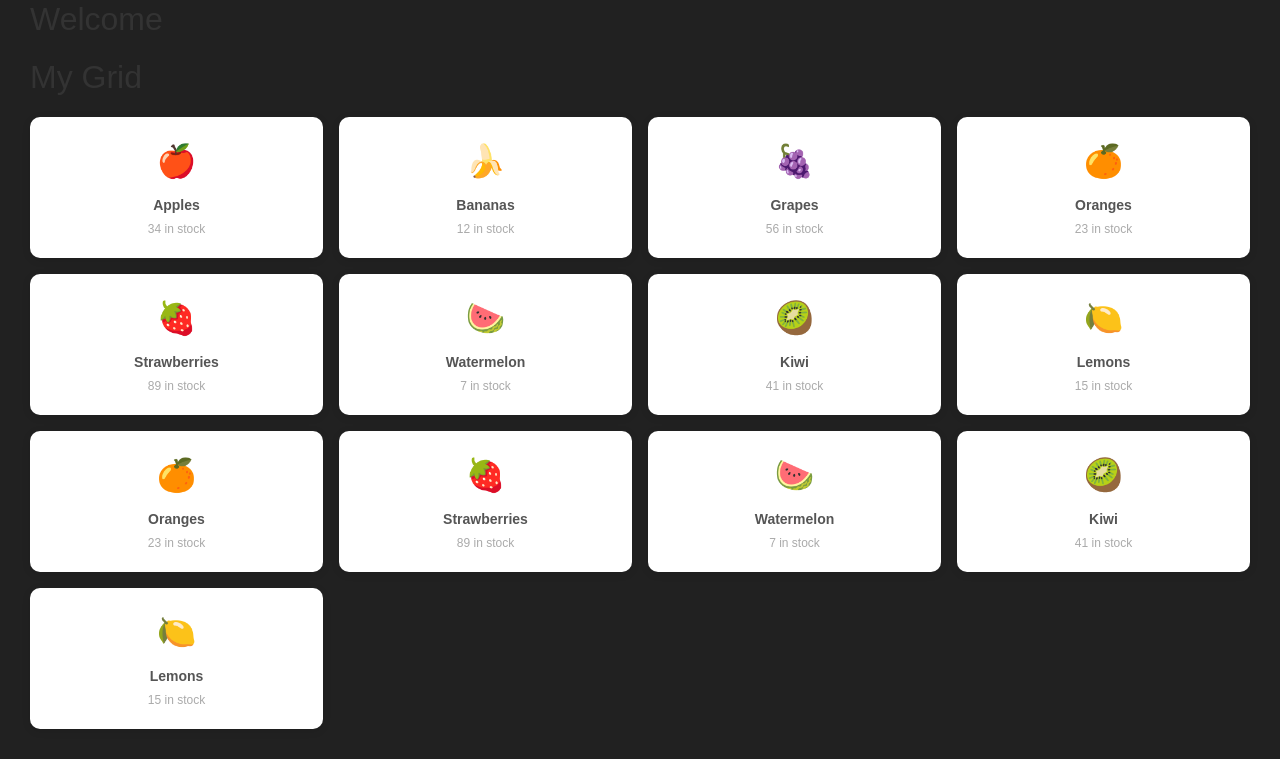
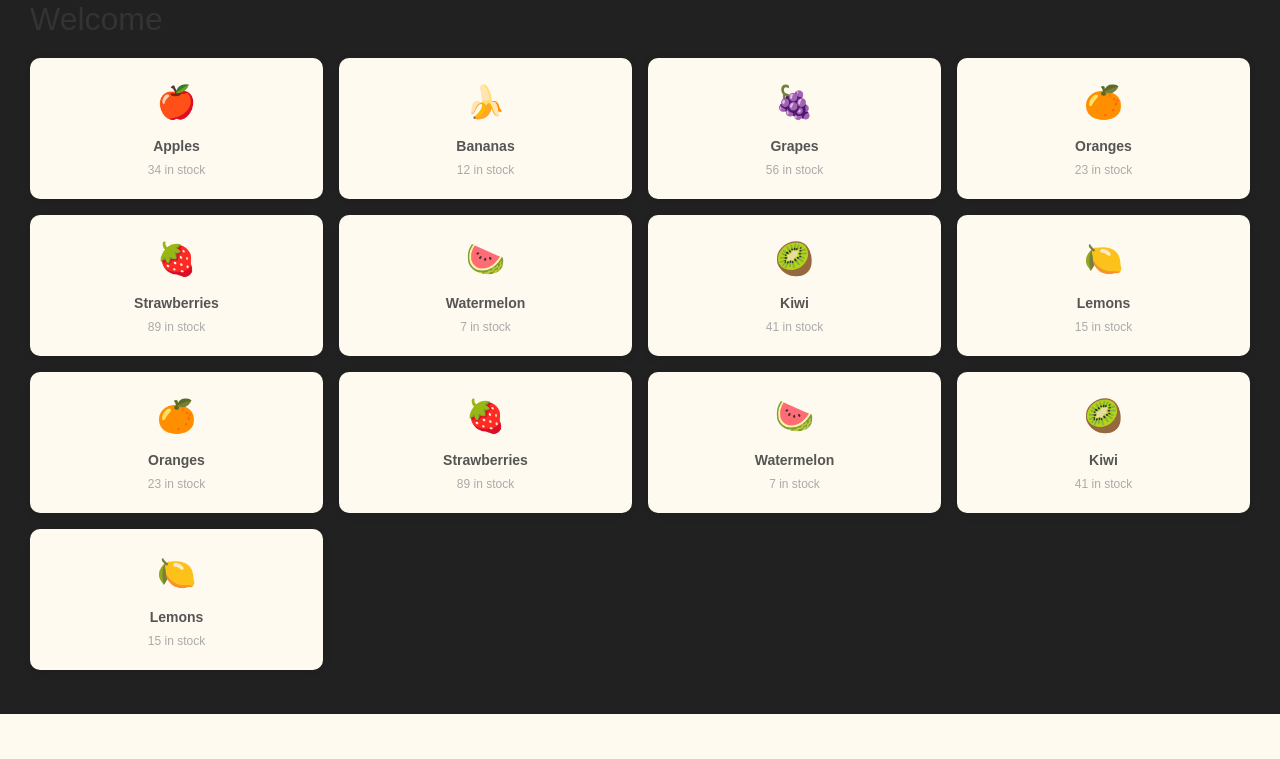
Before and after one commit to mrmcdog23/vfxdb, a Flask app: page /companies in a window 1280 px wide. Shown: the part 86-845 px from the top of the page. After the commit the page ends 800 px from the top, so only its background shows below. Run offline with Flask 3, Linux system fonts and the light colour scheme; some libraries are stand-ins or nearby versions.

Commit message:
updated readme

```diff
--- a/market/static/css/item.css
+++ b/market/static/css/item.css
@@ -18,7 +18,7 @@
 }
 
 .grid-item {
-  background: #ffffff;
+  background: #FFFAF0;
   border-radius: 10px;
   padding: 20px;
   text-align: center;
--- a/market/templates/companies.html
+++ b/market/templates/companies.html
@@ -5,9 +5,7 @@
 {% block content %}
 <h2>Welcome</h2>
   <link rel="stylesheet" href="static/css/item.css">
-</head>
 <body>
-  <h2>My Grid</h2>
   <div class="grid-container" id="grid"></div>
   <script src="static/js/company.js"></script>
 </body>
```
